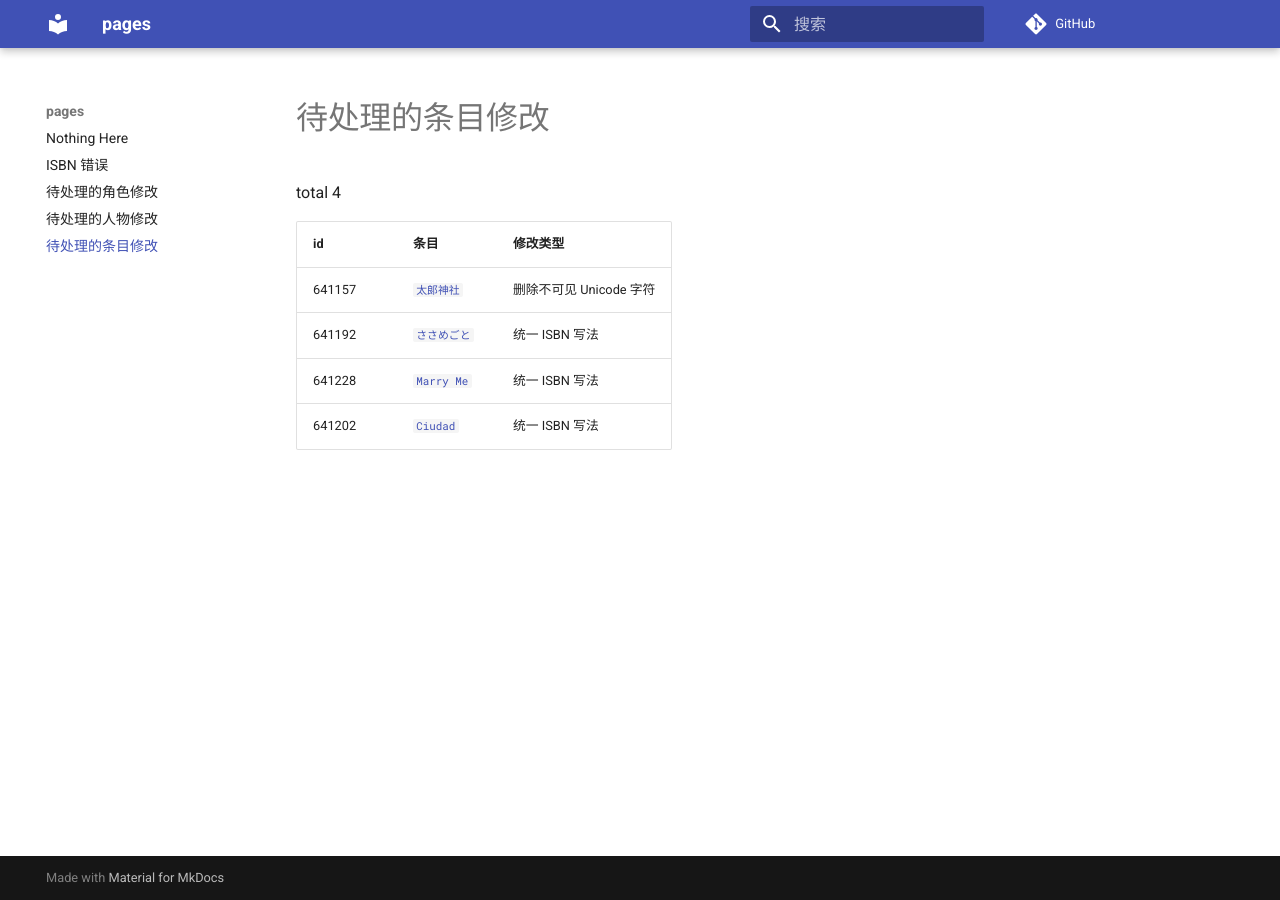
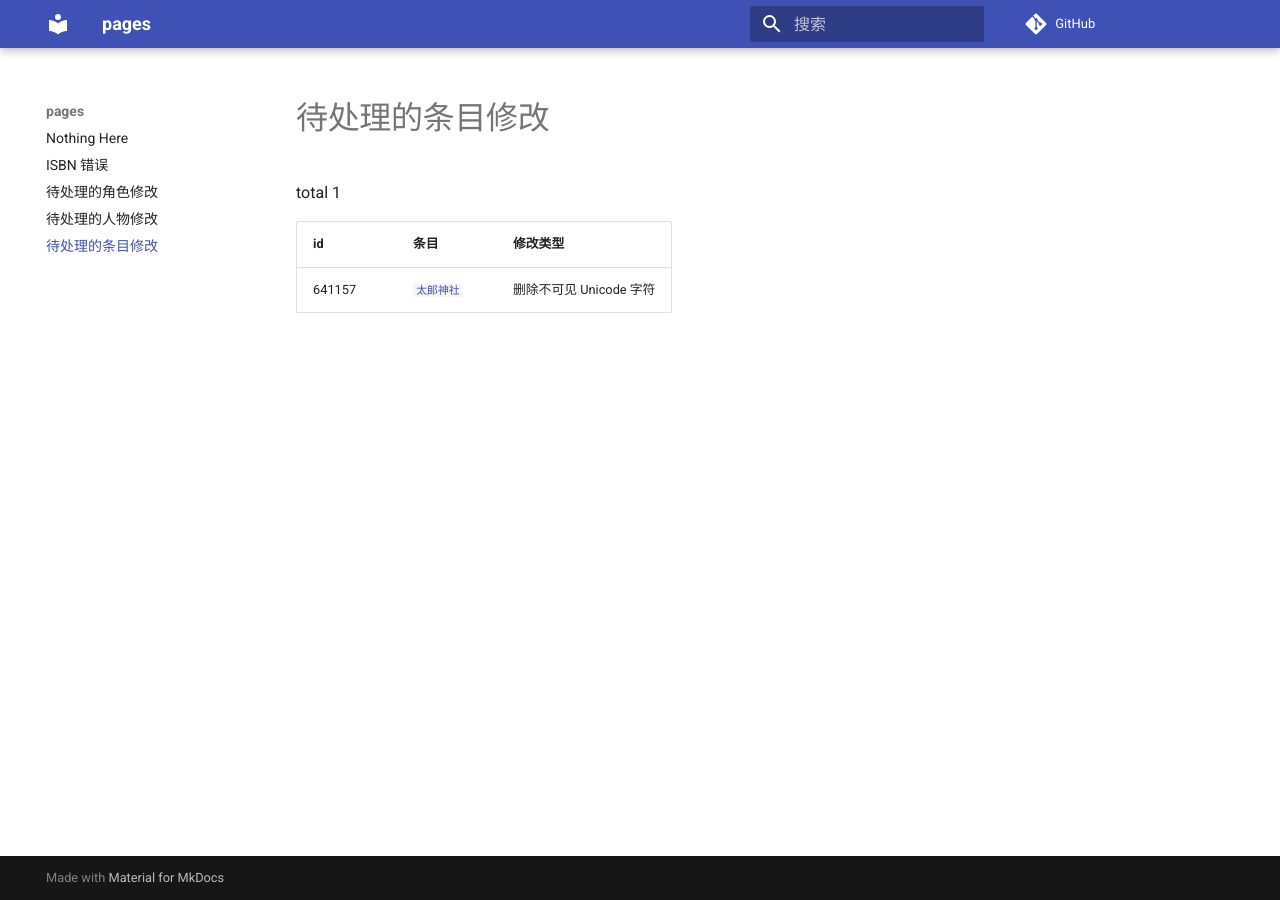
Before and after one commit to trim21/bangumi-pages, an MkDocs documentation site: the page built from docs/pending-subject-changes.md, in a window 1280 px wide. Built offline with MkDocs 1.6.1 and Material for MkDocs 9.7.7, drawn with Linux system fonts in a browser that asks for light colours; comment, search, counter and statistics services are not loaded.

Commit message:
update pending-changes.md

```diff
--- a/docs/pending-subject-changes.md
+++ b/docs/pending-subject-changes.md
@@ -1,10 +1,7 @@
 # 待处理的条目修改
 
-total 4
+total 1
 
 | id | 条目 | 修改类型 |
 | --- | --- | --- |
 | 641157 | [`太郎神社`](https://bgm.tv/subject/641157) | 删除不可见 Unicode 字符 |
-| 641192 | [`ささめごと`](https://bgm.tv/subject/641192) | 统一 ISBN 写法 |
-| 641228 | [`Marry Me`](https://bgm.tv/subject/641228) | 统一 ISBN 写法 |
-| 641202 | [`Ciudad`](https://bgm.tv/subject/641202) | 统一 ISBN 写法 |
```
